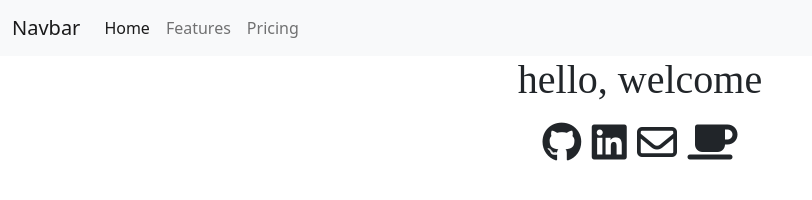
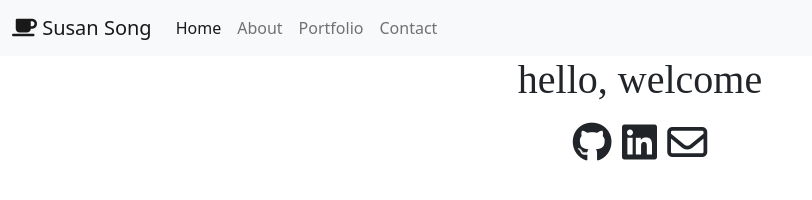
Before and after one commit to teckoni/Portfolio-Project, a plain HTML site: page index.html in a window 1280 px wide. Shown: the whole page, without its empty margins (0-812 px from the left). Drawn offline with nearby package versions, Linux system fonts and the light colour scheme; a web font is replaced by a local one.

Commit message:
move coffee icon to navbar & update navbar

```diff
--- a/index.html
+++ b/index.html
@@ -41,7 +41,7 @@
   <body>
     <nav class="navbar navbar-expand-lg navbar-light bg-light">
       <div class="container-fluid">
-        <a class="navbar-brand" href="#">Navbar</a>
+        <a class="navbar-brand"><i class="fas fa-coffee"></i> Susan Song</a>
         <button
           class="navbar-toggler"
           type="button"
@@ -55,9 +55,18 @@
         </button>
         <div class="collapse navbar-collapse" id="navbarNavAltMarkup">
           <div class="navbar-nav">
-            <a class="nav-link active" aria-current="page" href="#">Home</a>
-            <a class="nav-link" href="#">Features</a>
-            <a class="nav-link" href="#">Pricing</a>
+            <a
+              class="nav-link active"
+              aria-current="page"
+              href="/"
+              title="Susan Song Homepage"
+              >Home</a
+            >
+            <a class="nav-link" href="#" title="About Susan Song">About</a>
+            <a class="nav-link" href="#" title="Susan Song's Portfolio"
+              >Portfolio</a
+            >
+            <a class="nav-link" href="#" title="Contact Susan Song">Contact</a>
           </div>
         </div>
       </div>
@@ -67,7 +76,6 @@
       <i class="fab fa-github"></i>
       <i class="fab fa-linkedin"></i>
       <i class="far fa-envelope"></i>
-      <i class="fas fa-coffee"></i>
     </footer>
   </body>
 </html>
```
